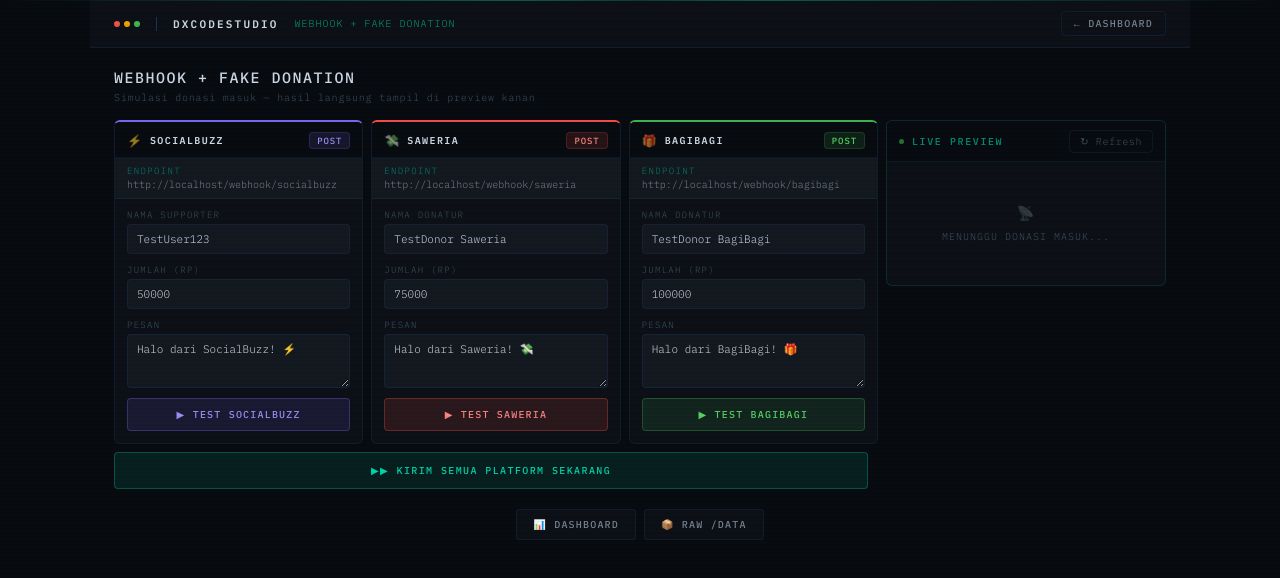
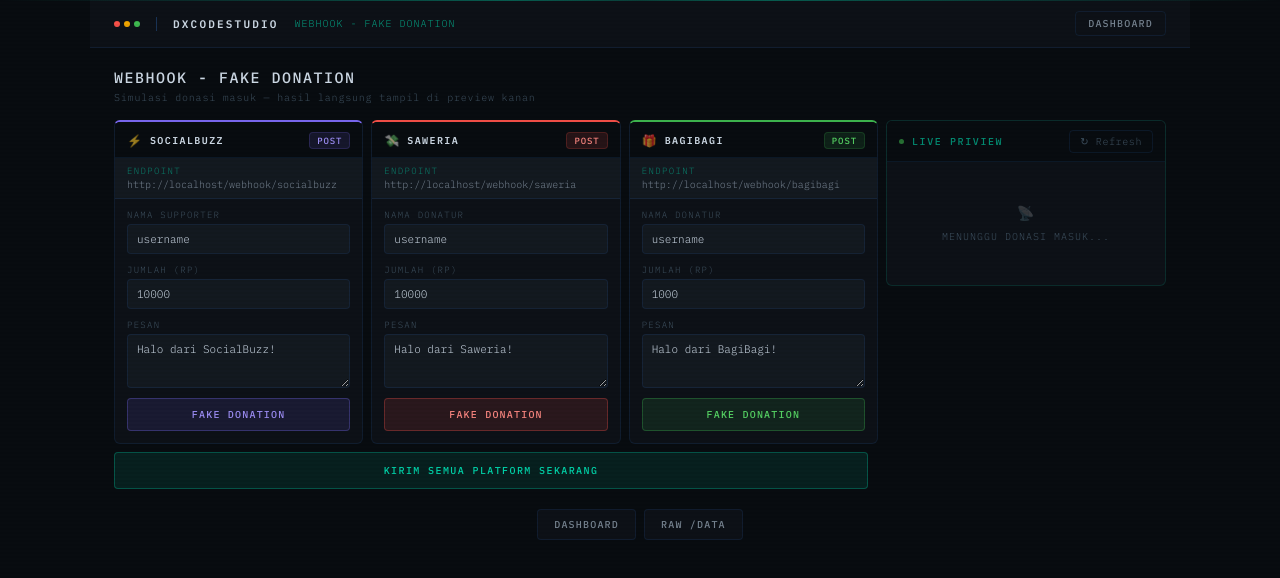
Before and after one commit to xellobabayo-star/uvasa-donation, a website: page public/webhook-test.html in a window 1280 px wide. Drawn offline with Linux system fonts and the light colour scheme; no server answers.

Commit message:
lagi iseng iseng

```diff
--- a/public/script.js
+++ b/public/script.js
@@ -49,9 +49,9 @@
 
   const platformClass = (d.platform || 'unknown').toLowerCase();
   const platformLabel = {
-    socialbuzz: '⚡ SocialBuzz',
-    saweria:    '💸 Saweria',
-    bagibagi:   '🎁 BagiBagi',
+    socialbuzz: 'SCOIALBUZZ',
+    saweria:    'SAWERIA',
+    bagibagi:   'BAGI - BAGI',
   }[platformClass] || d.platform;
 
   document.getElementById('latestPlatform').textContent  = platformLabel;
--- a/public/webhook-test.html
+++ b/public/webhook-test.html
@@ -455,17 +455,17 @@
   <div class="page-header">
     <div class="header-left">
       <span class="logo-dot"></span>
-      <span class="logo-text">DXCodeStudio</span>
-      <span class="logo-sub">webhook + Fake Donation</span>
+      <span class="logo-text">DXCODESTUDIO</span>
+      <span class="logo-sub">WEBHOOK - FAKE DONATION</span>
     </div>
     <div class="header-right">
-      <a href="/" class="back-link">← Dashboard</a>
+      <a href="/" class="back-link">DASHBOARD</a>
     </div>
   </div>
 
   <!-- TITLE -->
   <div class="page-title">
-    <h1>Webhook + Fake Donation</h1>
+    <h1>WEBHOOK - FAKE DONATION</h1>
     <p>Simulasi donasi masuk — hasil langsung tampil di preview kanan</p>
   </div>
 
@@ -491,17 +491,17 @@
           <form class="form-body" id="formSocialbuzz" onsubmit="testSocialbuzz(event)">
             <div class="field">
               <label>Nama Supporter</label>
-              <input type="text" name="supporter" value="TestUser123" required />
+              <input type="text" name="supporter" value="username" required />
             </div>
             <div class="field">
               <label>Jumlah (Rp)</label>
-              <input type="number" name="amount" value="50000" min="1" required />
+              <input type="number" name="amount" value="10000" min="1" required />
             </div>
             <div class="field">
               <label>Pesan</label>
-              <textarea name="message">Halo dari SocialBuzz! ⚡</textarea>
+              <textarea name="message">Halo dari SocialBuzz!</textarea>
             </div>
-            <button type="submit" class="btn btn-socialbuzz">▶ Test SocialBuzz</button>
+            <button type="submit" class="btn btn-socialbuzz">FAKE DONATION</button>
             <div class="status" id="statusSocialbuzz"></div>
           </form>
         </div>
@@ -520,17 +520,17 @@
           <form class="form-body" id="formSaweria" onsubmit="testSaweria(event)">
             <div class="field">
               <label>Nama Donatur</label>
-              <input type="text" name="donator_name" value="TestDonor Saweria" required />
+              <input type="text" name="donator_name" value="username" required />
             </div>
             <div class="field">
               <label>Jumlah (Rp)</label>
-              <input type="number" name="amount_raw" value="75000" min="1" required />
+              <input type="number" name="amount_raw" value="10000" min="1" required />
             </div>
             <div class="field">
               <label>Pesan</label>
-              <textarea name="message">Halo dari Saweria! 💸</textarea>
+              <textarea name="message">Halo dari Saweria!</textarea>
             </div>
-            <button type="submit" class="btn btn-saweria">▶ Test Saweria</button>
+            <button type="submit" class="btn btn-saweria">FAKE DONATION</button>
             <div class="status" id="statusSaweria"></div>
           </form>
         </div>
@@ -549,17 +549,17 @@
           <form class="form-body" id="formBagibagi" onsubmit="testBagibagi(event)">
             <div class="field">
               <label>Nama Donatur</label>
-              <input type="text" name="name" value="TestDonor BagiBagi" required />
+              <input type="text" name="name" value="username" required />
             </div>
             <div class="field">
               <label>Jumlah (Rp)</label>
-              <input type="number" name="amount" value="100000" min="1" required />
+              <input type="number" name="amount" value="1000" min="1" required />
             </div>
             <div class="field">
               <label>Pesan</label>
-              <textarea name="message">Halo dari BagiBagi! 🎁</textarea>
+              <textarea name="message">Halo dari BagiBagi!</textarea>
             </div>
-            <button type="submit" class="btn btn-bagibagi">▶ Test BagiBagi</button>
+            <button type="submit" class="btn btn-bagibagi">FAKE DONATION</button>
             <div class="status" id="statusBagibagi"></div>
           </form>
         </div>
@@ -569,7 +569,7 @@
       <!-- FIRE ALL -->
       <div class="fire-all-wrap">
         <button class="btn-fire-all" id="btnFireAll" onclick="fireAll()">
-          ▶▶ Kirim Semua Platform Sekarang
+          Kirim Semua Platform Sekarang
         </button>
         <span class="fire-status" id="fireStatus"></span>
       </div>
@@ -582,7 +582,7 @@
         <div class="preview-header">
           <div class="preview-title">
             <span class="preview-dot"></span>
-            Live Preview
+            LIVE PRIVIEW
           </div>
           <button class="preview-refresh-btn" id="refreshBtn" onclick="manualRefresh()">↻ Refresh</button>
         </div>
@@ -609,8 +609,8 @@
 
   <!-- BOTTOM LINKS -->
   <div class="bottom-links">
-    <a href="/" class="bottom-link">📊 Dashboard</a>
-    <a href="/data" class="bottom-link" target="_blank">📦 Raw /data</a>
+    <a href="/" class="bottom-link">Dashboard</a>
+    <a href="/data" class="bottom-link" target="_blank">Raw /data</a>
   </div>
 
 </div><!-- /wrap -->
@@ -641,7 +641,7 @@
 
   function renderPreview(data, flash = false) {
     const p   = (data.platform || 'unknown').toLowerCase();
-    const lbl = { socialbuzz: '⚡ SocialBuzz', saweria: '💸 Saweria', bagibagi: '🎁 BagiBagi' }[p] || p;
+    const lbl = { socialbuzz: 'SocialBuzz', saweria: 'Saweria', bagibagi: 'BagiBagi' }[p] || p;
 
     document.getElementById('previewWaiting').style.display = 'none';
     const result = document.getElementById('previewResult');
@@ -686,7 +686,7 @@
     el.className = 'status';
     const orig = btn.textContent;
     btn.disabled = true;
-    btn.textContent = '⏳ Mengirim...';
+    btn.textContent = 'Mengirim...';
     try {
       const res = await fetch(endpoint, {
         method: 'POST',
@@ -695,12 +695,12 @@
       });
       if (res.ok) {
         el.className = 'status success';
-        el.textContent = '✓ Berhasil!';
+        el.textContent = 'Berhasil!';
         setTimeout(() => { lastPreviewKey = null; pollPreview(); }, 300);
       } else {
         const txt = await res.text();
         el.className = 'status error';
-        el.textContent = `✕ Error ${res.status}: ${txt}`;
+        el.textContent = `Error ${res.status}: ${txt}`;
       }
     } catch (err) {
       el.className = 'status error';
```
Also changed, not shown: public/index.html (+5 -5 lines).
